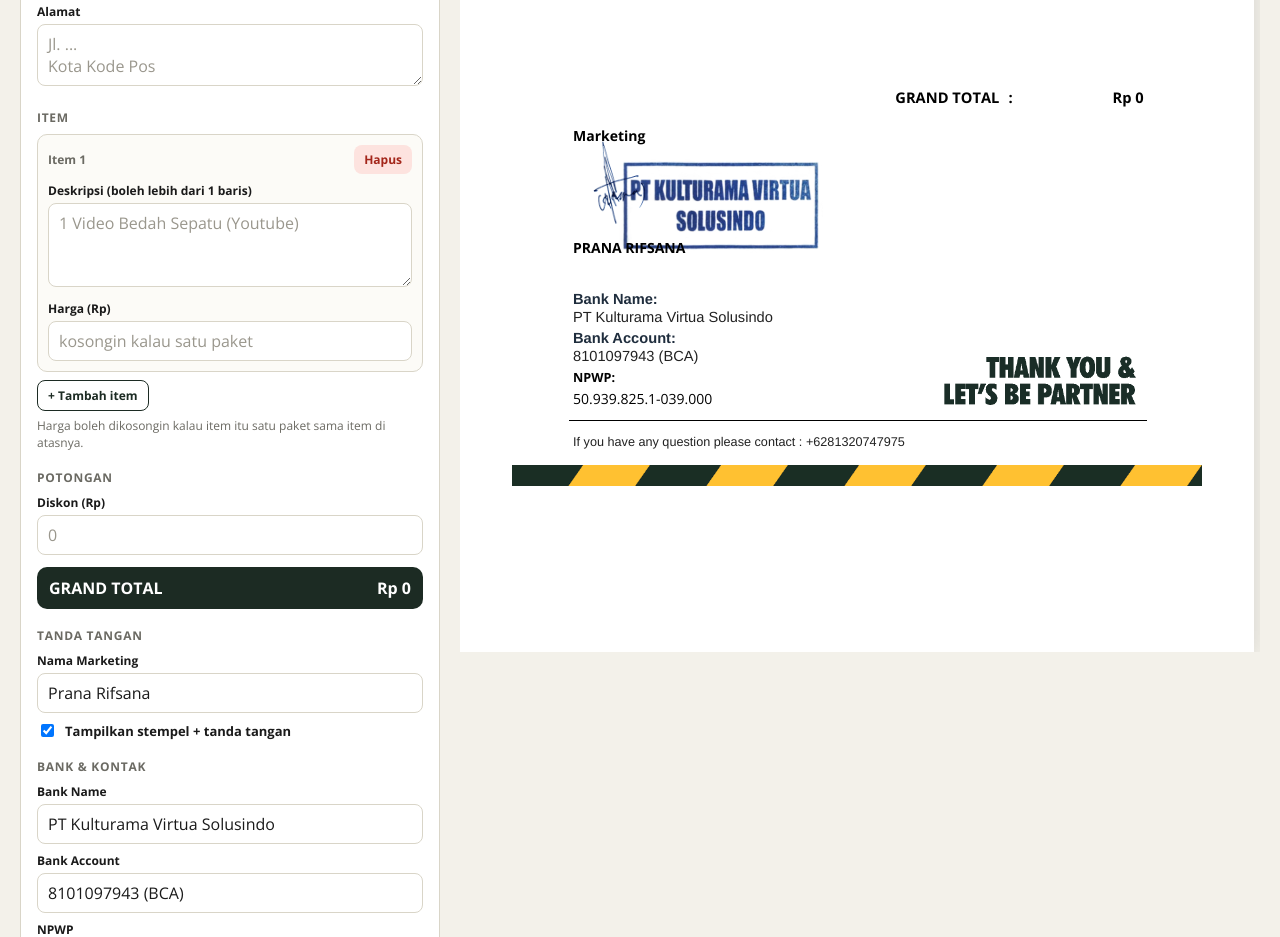
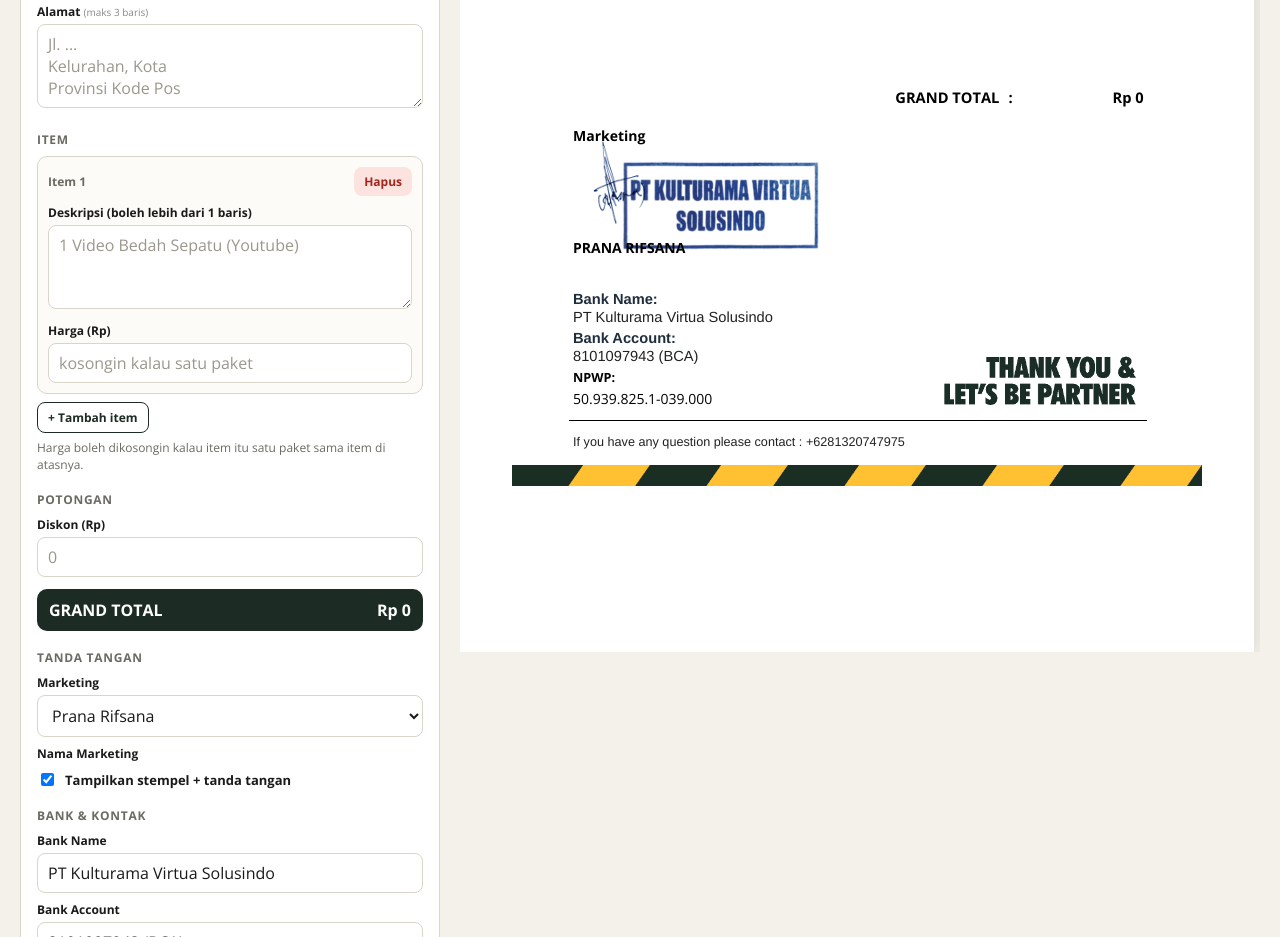
Before and after one commit to oqaja/TIMELINE-KALENDER, a plain HTML site: page invoice.html in a window 1280 px wide. Shown: the part 551-1488 px from the top of the page. Drawn offline with nearby package versions, Linux system fonts and the light colour scheme.

Commit message:
Invoice: pilih marketing (Prana / Herry) dengan TTD masing-masing; alamat maks 3 baris
Co-Authored-By: Claude Opus 5.5 <noreply@anthropic.com>
Claude-Session: https://claude.ai/code/session_01PQKaGMv2B1EkbFd91QXakD

```diff
--- a/invoice.html
+++ b/invoice.html
@@ -144,7 +144,7 @@
     <label>Nama PIC</label><input id="pic" placeholder="Hendrik">
     <label>Nama Brand</label><input id="brand" placeholder="Cheetah">
     <label>Nama Perusahaan</label><input id="company" placeholder="PT. Forta Larese">
-    <label>Alamat</label><textarea id="address" rows="2" placeholder="Jl. ...&#10;Kota Kode Pos"></textarea>
+    <label>Alamat <small style="font-weight:400;color:#888">(maks 3 baris)</small></label><textarea id="address" rows="3" placeholder="Jl. ...&#10;Kelurahan, Kota&#10;Provinsi Kode Pos"></textarea>
 
     <h3>Item</h3>
     <div id="items"></div>
@@ -156,7 +156,8 @@
     <div class="total-box"><span>GRAND TOTAL</span><span id="gtForm">Rp 0</span></div>
 
     <h3>Tanda tangan</h3>
-    <label>Nama Marketing</label><input id="signer">
+    <label>Marketing</label><select id="signerPick"></select>
+    <label id="signerLbl">Nama Marketing</label><input id="signer">
     <label class="chk"><input type="checkbox" id="showStamp" checked> Tampilkan stempel + tanda tangan</label>
 
     <h3>Bank & kontak</h3>
@@ -178,6 +179,9 @@ window.addEventListener('error',e=>{const d=document.createElement('div');d.styl
 const $=id=>document.getElementById(id);
 const LS={get(k,d){try{const v=localStorage.getItem(k);return v?JSON.parse(v):d}catch(e){return d}},set(k,v){try{localStorage.setItem(k,JSON.stringify(v))}catch(e){}}};
 const BULAN=['Jan','Feb','Mar','Apr','Mei','Jun','Jul','Agu','Sep','Okt','Nov','Des'];
+// marketing yang tanda tangan: nama + file TTD (PNG transparan) di invoice-assets/
+const SIGNERS=[{n:'Prana Rifsana',img:'invoice-assets/sign.png'},{n:'Herry Ramdani',img:'invoice-assets/sign-herry.png',css:'left:1mm;top:4.5mm;width:35mm'}];
+const signerOf=n=>SIGNERS.find(x=>x.n.toLowerCase()===String(n||'').trim().toLowerCase());
 const DEF={signer:'Prana Rifsana',bankName:'PT Kulturama Virtua Solusindo',bankAcc:'8101097943 (BCA)',npwp:'50.939.825.1-039.000',contact:'+6281320747975'};
 
 const today=()=>{const d=new Date();return d.getFullYear()+'-'+String(d.getMonth()+1).padStart(2,'0')+'-'+String(d.getDate()).padStart(2,'0')};
@@ -214,6 +218,7 @@ const fields=['ref','date','pic','brand','company','address','disc','signer','ba
 function loadForm(){
   fields.forEach(f=>$(f).value=st[f]??'');
   $('showStamp').checked=st.showStamp!==false;
+  if(window.__syncSigner)__syncSigner();
   renderItems();renderClients();render();
 }
 function renderItems(){
@@ -245,12 +250,18 @@ $('saveClient').onclick=()=>{
 };
 
 fields.forEach(f=>$(f).addEventListener('input',e=>{
+  if(f==='address'){const L=e.target.value.split('\n');if(L.length>3){const p=e.target.selectionStart;e.target.value=L.slice(0,2).join('\n')+'\n'+L.slice(2).join(' ').replace(/\s+/g,' ');e.target.setSelectionRange(p,p)}}
   st[f]=e.target.value;
   if(f==='ref')st.refAuto=false;
   if(f==='date'&&st.refAuto){st.ref=nextRef(st.date);$('ref').value=st.ref}
   if(['signer','bankName','bankAcc','npwp','contact'].includes(f)){const s={};['signer','bankName','bankAcc','npwp','contact'].forEach(k=>s[k]=st[k]);LS.set('inv_settings',s)}
   render();
 }));
+(()=>{const sp=$('signerPick');sp.innerHTML=SIGNERS.map((x,i)=>`<option value="${i}">${x.n}</option>`).join('')+'<option value="x">Lainnya (ketik nama)…</option>';
+  const sync=()=>{const k=SIGNERS.indexOf(signerOf(st.signer));sp.value=k>=0?k:'x';$('signer').hidden=$('signerLbl').hidden=k>=0};
+  sp.onchange=()=>{if(sp.value!=='x'){st.signer=SIGNERS[+sp.value].n;$('signer').value=st.signer}else{st.signer='';$('signer').value=''}
+    const s={};['signer','bankName','bankAcc','npwp','contact'].forEach(k=>s[k]=st[k]);LS.set('inv_settings',s);sync();render();if(sp.value==='x')$('signer').focus()};
+  window.__syncSigner=sync;sync()})();
 $('showStamp').onchange=e=>{st.showStamp=e.target.checked;render()};
 $('addItem').onclick=()=>{st.items.push({t:'',d:'',p:''});renderItems();render()};
 $('newBtn').onclick=()=>{const keep=st;st=blank();st.ref=nextRef(st.date);loadForm();toast('Invoice baru');};
@@ -268,7 +279,7 @@ function newPage(first){
   if(first){
     h+=`<h1 class="pg-title">INVOICE</h1><div class="meta">
       <div class="l"><span>Ref</span><span>:</span><span class="v">${esc(st.ref)}</span></div>
-      <div class="l"><span>Client</span><span>:</span><span class="v"><b>${esc(st.pic)}</b><div class="addr">${esc([coLine(st),st.address].filter(Boolean).join('\n'))}</div></span></div>
+      <div class="l"><span>Client</span><span>:</span><span class="v"><b>${esc(st.pic)}</b><div class="addr">${esc([coLine(st),String(st.address||'').split('\n').slice(0,3).join('\n')].filter(Boolean).join('\n'))}</div></span></div>
       <div class="date"><span>Date</span><span style="text-align:center">:</span><b>${esc(fmtDate(st.date))}</b></div></div>`;
   }else{
     h+=`<div class="cont">INVOICE<span>(lanjutan)</span><div class="cref">Ref : ${esc(st.ref)} &nbsp;·&nbsp; ${esc(coShort(st))}</div></div>`;
@@ -290,7 +301,7 @@ function addTail(p,c){
   const totTop=Math.max(147,tblBottom(p)+2);
   const tot=add('tot',tailHTML(c),totTop);
   const sigTop=Math.max(156.5,totTop+tot.offsetHeight/MM+4);
-  add('sig',`<div class="lbl">Marketing</div>${st.showStamp?`<img class="stamp" src="${IMG.stamp}" alt=""><img class="sign" src="${IMG.sign}" alt="">`:''}<div class="nm">${esc(st.signer)}</div>`,sigTop);
+  add('sig',`<div class="lbl">Marketing</div>${st.showStamp?`<img class="stamp" src="${IMG.stamp}" alt="">${(signerOf(st.signer)||{}).img?`<img class="sign" src="${signerOf(st.signer).img}" style="${signerOf(st.signer).css||''}" alt="">`:''}`:''}<div class="nm">${esc(st.signer)}</div>`,sigTop);
   const bank=sigTop+42.5;
   add('bank',`<div class="k">Bank Name:</div><div class="v">${esc(st.bankName)}</div><div class="k">Bank Account:</div><div class="v">${esc(st.bankAcc)}</div><div class="k np">NPWP:</div><div class="v np">${esc(st.npwp)}</div>`,bank);
   add('thanks',IMG.thanks,bank+17.5,'img');
```
Also changed, not shown: invoice-assets/sign-herry.png (added).
